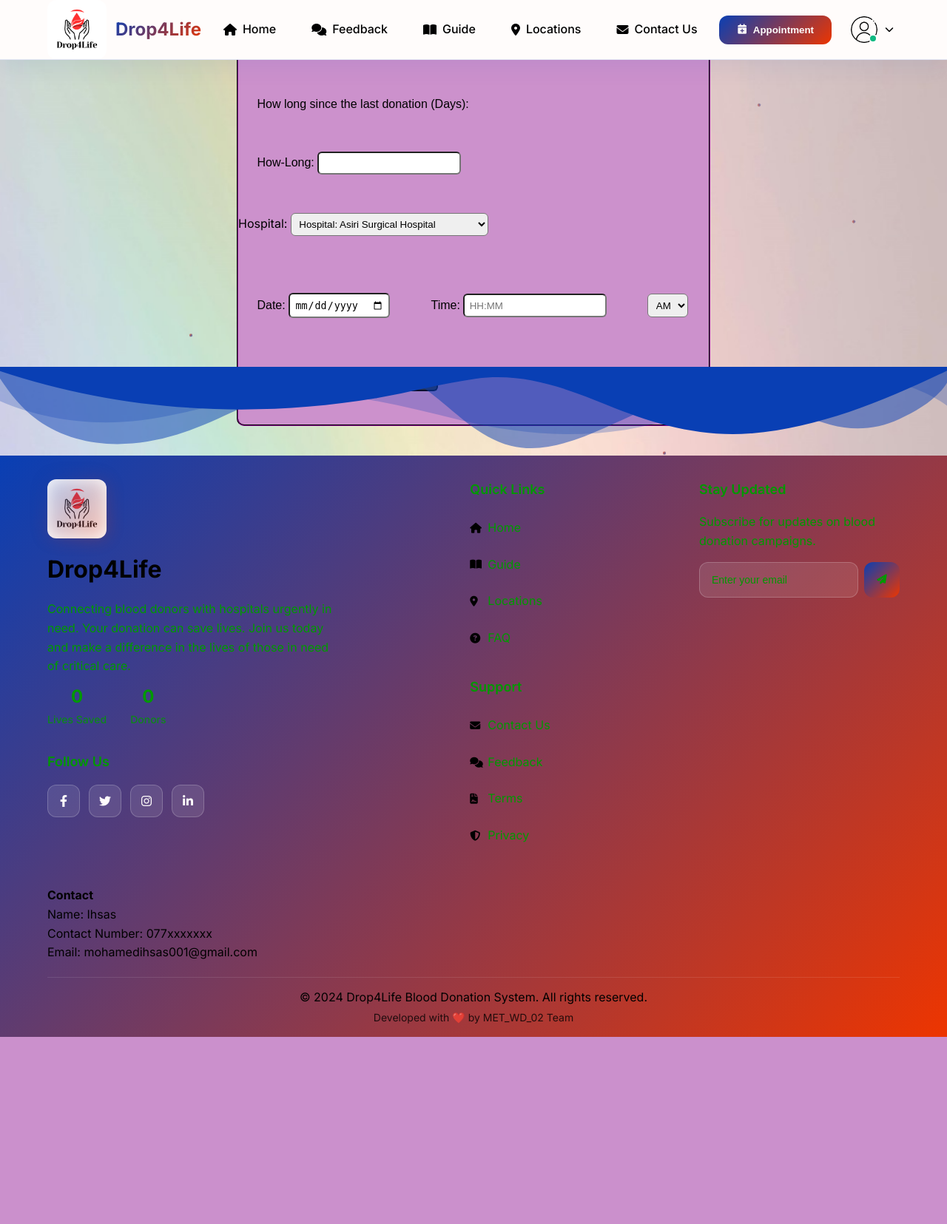
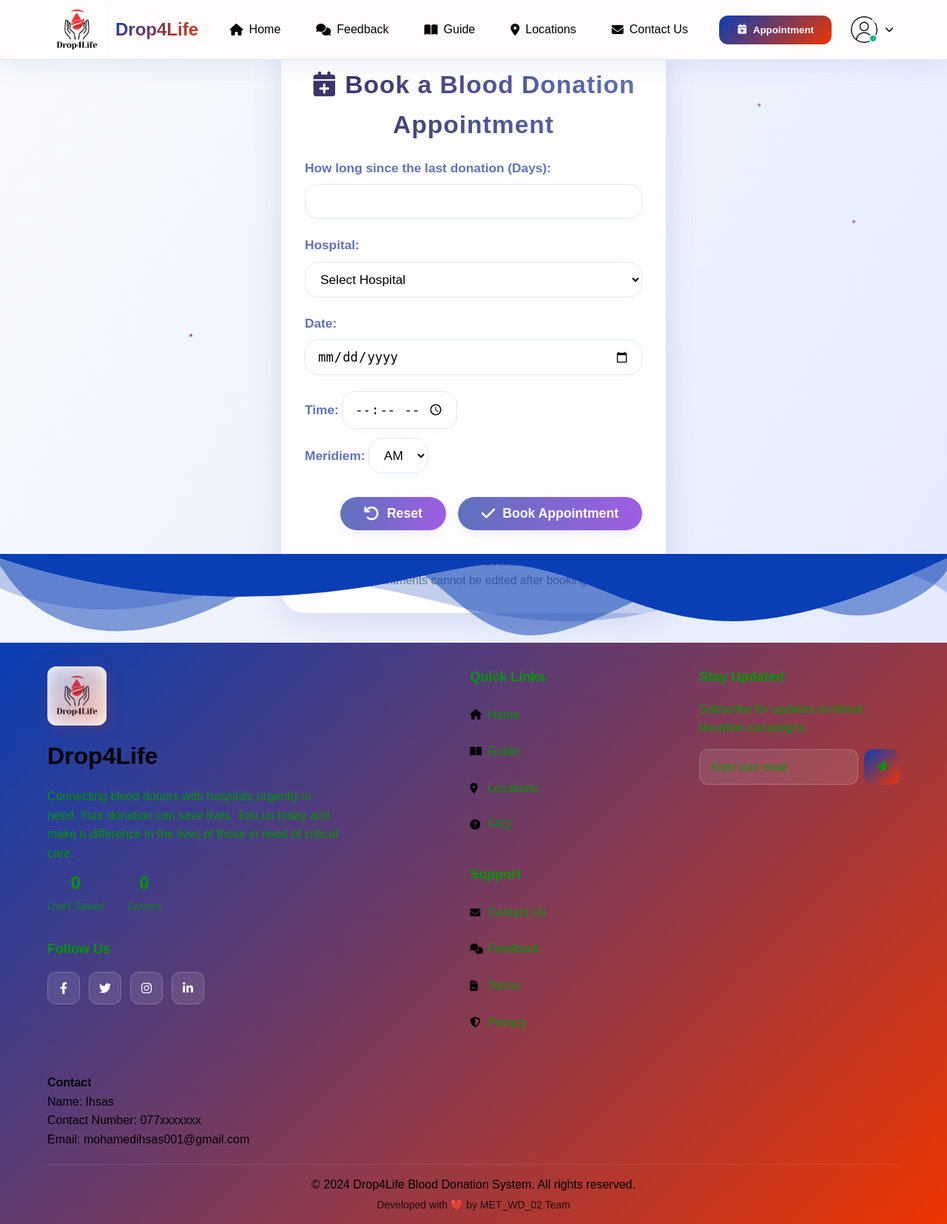
Before and after one commit to Ihsas01/Drop4Life-Blood-Donation, a PHP site: page /donor_appointment.php in a window 1280 px wide. Shown: the whole page at 74% size. Before the commit the page ends 1402 px from the top, so only its background shows below. Run offline with PHP 8.4, Linux system fonts and the light colour scheme; data comes from the database, SQL or seed files in the repository.

Commit message:
Update donor_appointment.php

```diff
--- a/donor_appointment.php
+++ b/donor_appointment.php
@@ -2,99 +2,194 @@
 include 'header.php';
 include 'CRUD/donor_appointment_process.php';
 ?>
-<DOCTYPE html>
-  <html>
-
+<!DOCTYPE html>
+<html lang="en">
 <head>
-    <link rel="stylesheet" href="css/donor_appointment.css">
-    <script src="js/function.js"></script>
+  <meta charset="UTF-8">
+  <meta name="viewport" content="width=device-width, initial-scale=1.0">
+  <title>Book Appointment - Drop4Life</title>
+  <link rel="stylesheet" href="https://cdnjs.cloudflare.com/ajax/libs/font-awesome/6.4.0/css/all.min.css">
+  <style>
+    body {
+      background: linear-gradient(120deg, #f8fafc 0%, #e0e7ff 100%);
+      min-height: 100vh;
+      margin: 0;
+      font-family: 'Poppins', Arial, sans-serif;
+      overflow-x: hidden;
+    }
+    .modern-appointment-panel {
+      max-width: 520px;
+      margin: 48px auto 32px auto;
+      background: rgba(255,255,255,0.97);
+      border-radius: 32px;
+      box-shadow: 0 8px 40px 0 rgba(31,38,135,0.13);
+      padding: 40px 32px 32px 32px;
+      position: relative;
+      overflow: hidden;
+      animation: fadeInPanel 1.2s cubic-bezier(.4,0,.2,1);
+    }
+    @keyframes fadeInPanel {
+      from { opacity: 0; transform: translateY(60px) scale(0.98); }
+      to { opacity: 1; transform: translateY(0) scale(1); }
+    }
+    .modern-title {
+      font-size: 2.1rem;
+      font-weight: 800;
+      color: #3b2f63;
+      letter-spacing: 1px;
+      margin-bottom: 18px;
+      text-align: center;
+      background: linear-gradient(90deg, #3b2f63 0%, #5f72bd 100%);
+      -webkit-background-clip: text;
+      -webkit-text-fill-color: transparent;
+      background-clip: text;
+    }
+    .modern-form {
+      display: flex;
+      flex-direction: column;
+      gap: 22px;
+      margin-top: 18px;
+    }
+    .modern-group {
+      display: flex;
+      flex-direction: column;
+      gap: 6px;
+    }
+    .modern-label {
+      font-weight: 600;
+      color: #5f72bd;
+      font-size: 1.08rem;
+      margin-bottom: 2px;
+    }
+    .modern-input, .modern-select {
+      padding: 12px 16px;
+      border-radius: 18px;
+      border: 1.5px solid #e0e7ff;
+      font-size: 1.08rem;
+      background: rgba(255,255,255,0.85);
+      transition: border 0.3s, box-shadow 0.3s;
+      outline: none;
+      box-shadow: 0 2px 8px 0 rgba(95,93,226,0.04);
+    }
+    .modern-input:focus, .modern-select:focus {
+      border: 1.5px solid #5f72bd;
+      box-shadow: 0 4px 16px 0 rgba(95,93,226,0.10);
+    }
+    .modern-select {
+      cursor: pointer;
+    }
+    .modern-btn-row {
+      display: flex;
+      gap: 16px;
+      justify-content: flex-end;
+      margin-top: 10px;
+    }
+    .modern-btn {
+      padding: 12px 32px;
+      font-size: 1.1rem;
+      font-weight: 600;
+      border: none;
+      border-radius: 32px;
+      background: linear-gradient(90deg, #5f72bd 0%, #9f5de2 100%);
+      color: #fff;
+      cursor: pointer;
+      box-shadow: 0 4px 16px rgba(95,93,226,0.13);
+      transition: background 0.3s, transform 0.2s, box-shadow 0.3s;
+      position: relative;
+      overflow: hidden;
+      outline: none;
+      display: flex;
+      align-items: center;
+      gap: 10px;
+    }
+    .modern-btn i {
+      font-size: 1.2em;
+    }
+    .modern-btn:hover, .modern-btn:focus {
+      background: linear-gradient(90deg, #9f5de2 0%, #5f72bd 100%);
+      transform: scale(1.06) translateY(-2px);
+      box-shadow: 0 8px 32px rgba(95,93,226,0.18);
+    }
+    .modern-select option {
+      color: #3b2f63;
+    }
+    .modern-note {
+      font-size: 0.98rem;
+      color: #888;
+      margin-top: 8px;
+      text-align: center;
+    }
+    @media (max-width: 600px) {
+      .modern-appointment-panel { padding: 16px 2vw 24px 2vw; }
+      .modern-title { font-size: 1.2rem; }
+      .modern-btn { padding: 10px 16px; font-size: 1rem; }
+    }
+  </style>
+  <script>
+    // Animate form fields on load
+    document.addEventListener('DOMContentLoaded', function() {
+      const fields = document.querySelectorAll('.modern-group');
+      fields.forEach((field, i) => {
+        field.style.opacity = 0;
+        field.style.transform = 'translateY(30px)';
+        setTimeout(() => {
+          field.style.transition = 'all 0.7s cubic-bezier(.4,0,.2,1)';
+          field.style.opacity = 1;
+          field.style.transform = 'translateY(0)';
+        }, 120 * i);
+      });
+    });
+  </script>
 </head>
-
 <body>
   <main>
-
-      <form id="doner-appointment" method="post">
-        <fieldset class="frame">
-          <legend>Doner Appointment</legend>
-          <br><br>
-          <div class="first-line">
-            <div class="one">
-              <label for="How long since the last donation (Days):">How long since the last donation (Days):</label>
+    <div class="modern-appointment-panel">
+      <div class="modern-title"><i class="fas fa-calendar-plus"></i> Book a Blood Donation Appointment</div>
+      <form id="doner-appointment" method="post" class="modern-form">
+        <div class="modern-group">
+          <label class="modern-label" for="how-long">How long since the last donation (Days):</label>
+          <input class="modern-input" type="number" min="0" id="how-long" name="how-long" required />
         </div>
-          </div><br><br>
-
-          <div class="second-line">
-            <div class="two">
-              <label for="how-long">How-Long:</label>
-              <input type="text" id="how-long" name="how-long" onmouseleave="validateAppointment()" required />
+        <div class="modern-group">
+          <label class="modern-label" for="hname">Hospital:</label>
+          <select class="modern-select" name="hname" id="hname" required>
+            <option value="" disabled selected>Select Hospital</option>
+            <?php
+            $hospitalQuery = "SELECT H_Name FROM hospital";
+            $hospitalResult = mysqli_query($conn, $hospitalQuery);
+            if ($hospitalResult) {
+              while ($row = mysqli_fetch_assoc($hospitalResult)) {
+                echo '<option value="' . htmlspecialchars($row['H_Name']) . '">' . htmlspecialchars($row['H_Name']) . '</option>';
+              }
+            }
+            ?>
+          </select>
         </div>
-          </div><br>
-
-          <br>
-          <?php
-
-          $hospitalQuery = "SELECT H_Name FROM hospital";
-
-          $hospitalResult = mysqli_query($conn, $hospitalQuery);
-
-
-
-          if ($hospitalResult) {
-            echo '<div class="selection">
-            <div class="select">
-                <label for="selection">Hospital: </label>
-                <select name="hname" class="place">';
-
-            while ($row = mysqli_fetch_assoc($hospitalResult)) {
-              echo '<option value="' . $row['H_Name'] . '">Hospital: ' . $row['H_Name'] . '</option>';
-            }
-            echo '</select>
+        <div class="modern-group">
+          <label class="modern-label" for="date">Date:</label>
+          <input class="modern-input" type="date" id="date" name="date" required>
         </div>
-          </div><br>';
-          } else {
-            echo "Error: " . mysqli_error($conn);
-          }
-
-          mysqli_close($conn);
-          ?><br>
-          <br>
-          <div class="third-line">
-            <div class="three">
-              <label for="date">Date:</label>
-              <input type="date" id="date" name="date" oninput="validateDate()">
+        <div class="modern-group" style="display: flex; gap: 12px;">
+          <div style="flex:2;">
+            <label class="modern-label" for="time">Time:</label>
+            <input class="modern-input" type="time" id="time" name="time" required>
           </div>
-            <div class="three">
-              <label for="time">Time:</label>
-              <input type="text" id="time" name="time" placeholder="HH:MM">
-            </div>
-            <div class="three">
-              <select id="meridiem" name="meridiem">
+          <div style="flex:1;">
+            <label class="modern-label" for="meridiem">Meridiem:</label>
+            <select class="modern-select" id="meridiem" name="meridiem" required>
               <option value="AM">AM</option>
               <option value="PM">PM</option>
             </select>
           </div>
         </div>
-          <br>
-          <br>
-
-
-          <div class="fourth-line">
-            <div class="four">
-              <input type="reset">
+        <div class="modern-btn-row">
+          <button class="modern-btn" type="reset"><i class="fas fa-undo"></i> Reset</button>
+          <button class="modern-btn" type="submit" onclick="return confirm('Ensure that all the provided data is accurate. Due to security reasons, editing cannot be Done.')"><i class="fas fa-check"></i> Book Appointment</button>
         </div>
-            <div class="four">
-              <input type="submit" onclick="return confirm('Ensure that all the provided data is accurate. Due to security reasons, editing cannot be Done.')">
+        <div class="modern-note"><i class="fas fa-info-circle"></i> Please double-check your details before submitting. Appointments cannot be edited after booking.</div>
+      </form>
     </div>
-          </div><br>
-
-        </fieldset>
-      </form>
   </main>
-
 </body>
-  <?php
-  include 'footer.php';
-  ?>
-
+<?php include 'footer.php'; ?>
 </html>
-</DOCTYPE>
```
Lines whose indentation alone changed are shown as unchanged.
